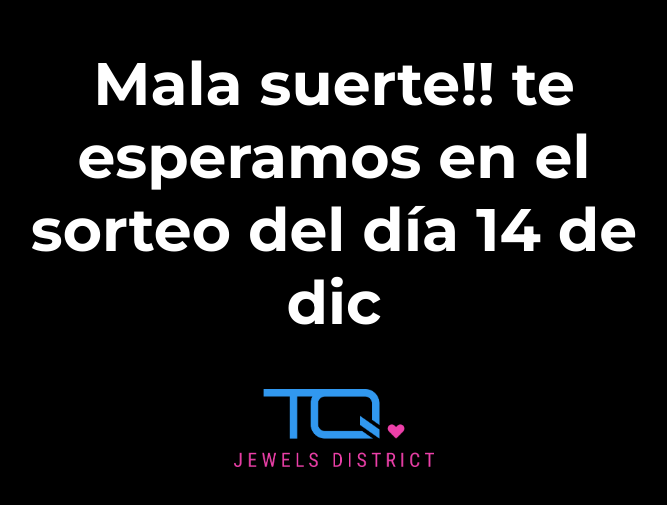
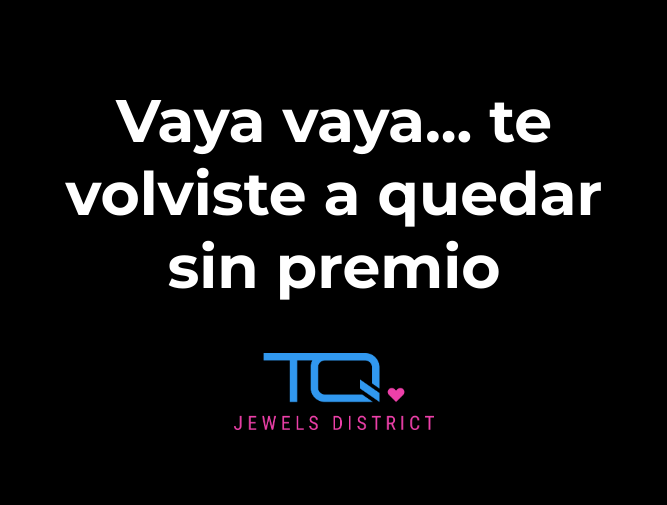
Before and after one commit to MiguelJoyeriaTeQuiero/apologies, a website built with Parcel: page src/index.html in a window 1280 px wide. Shown: the part 143-648 px from the top of the page, without its empty margins (306-973 px from the left). Built offline with nearby package versions, Linux system fonts and the light colour scheme.

Commit message:
Fix message

```diff
--- a/src/index.html
+++ b/src/index.html
@@ -12,7 +12,7 @@
     <section class="hero">
         <div class="textContainer">
             <h1 class="congrats">
-                Mala suerte!! te esperamos en el sorteo del día 14 de dic
+                Vaya vaya... te volviste a quedar sin premio
             </h1>
             <img class="logo" src="./assets/logo.png" alt="Logo TQ">
         </div>
```
